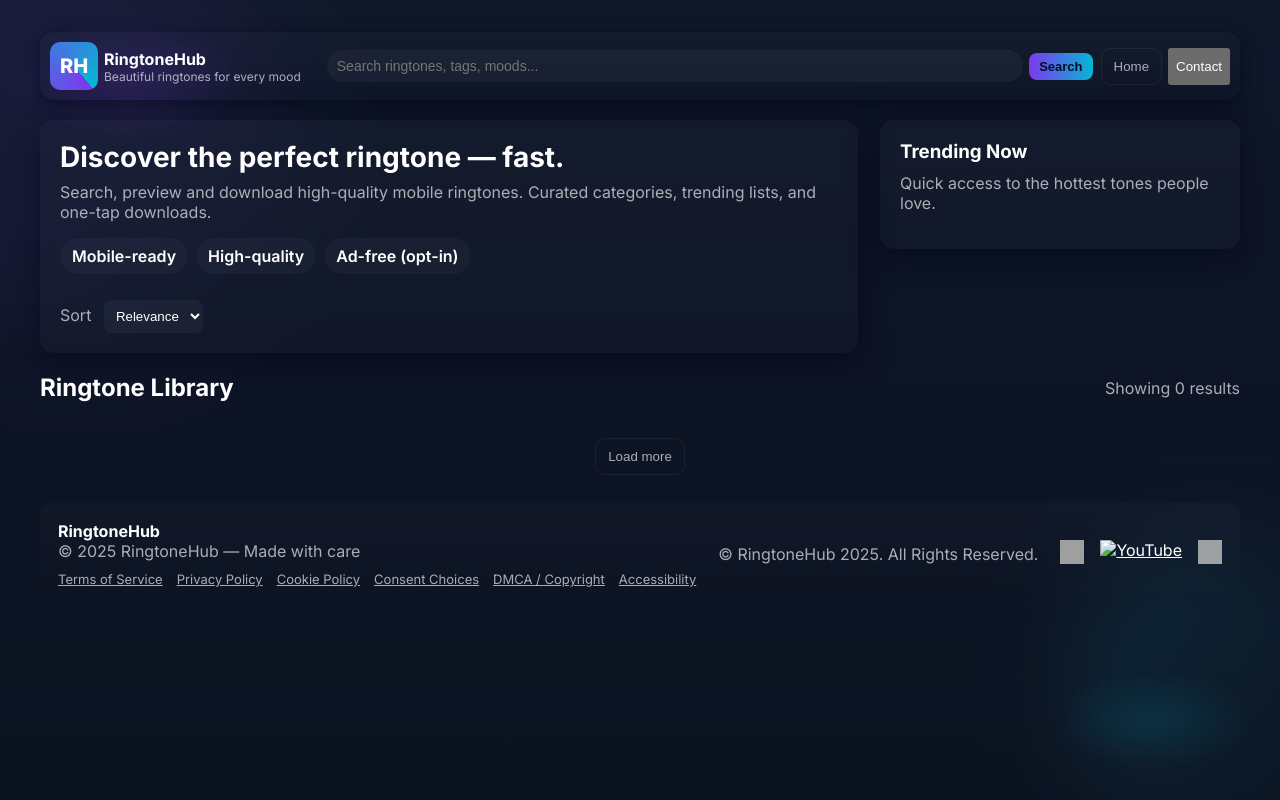
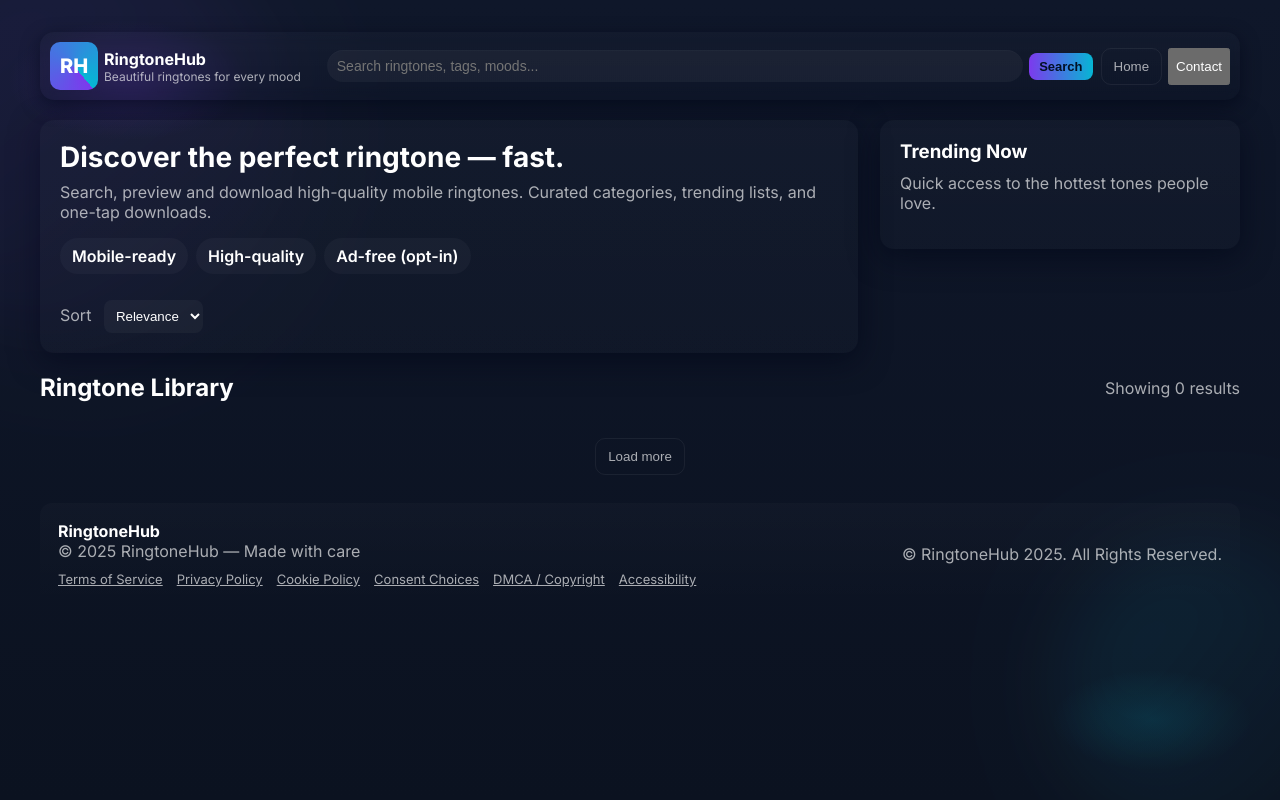
Before and after one commit to NirmalBhusal/nirmal, a plain HTML site: page ringtone/Ringtone.html in a window 1280 px wide. Drawn offline with Linux system fonts and the light colour scheme; grey boxes are pictures that could not be loaded.

Commit message:
Update Ringtone.html

```diff
--- a/ringtone/Ringtone.html
+++ b/ringtone/Ringtone.html
@@ -263,24 +263,6 @@
 </div>
 </div>
 <div class="muted">© RingtoneHub 2025. All Rights Reserved.</div>
-    <div class="controls">
-  <div class="socials" style="display:flex; gap:16px;">
-    <!-- Instagram -->
-    <a class="icon" href="https://www.instagram.com/nirmalbhusal89/" target="_blank" title="Instagram">
-      <img src="https://upload.wikimedia.org/wikipedia/commons/a/a5/Instagram_icon.png" alt="Instagram" style="width:24px;height:24px;">
-    </a>
-
-    <!-- YouTube -->
-    <a class="icon" href="https://youtube.com/@aeris-aj?si=hdxFbMUlYUtm_PfM" target="_blank" title="YouTube">
-      <img src="https://www.youtube.com/s/desktop/2ea5cbbe/img/favicon.ico" alt="YouTube" style="width:24px;height:24px;">
-    </a>
-
-    <!-- Gmail / Email -->
-    <a class="icon" href="mailto:nirmalbhusal239@gmail.com" title="Email">
-      <img src="https://upload.wikimedia.org/wikipedia/commons/4/4e/Gmail_Icon.png" alt="Email" style="width:24px;height:24px;">
-    </a>
-  </div>
-</div>
 </footer>
 </div>
 
```
